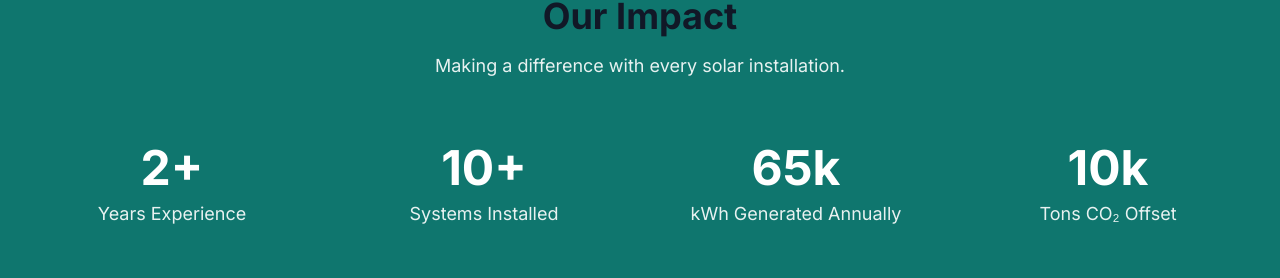
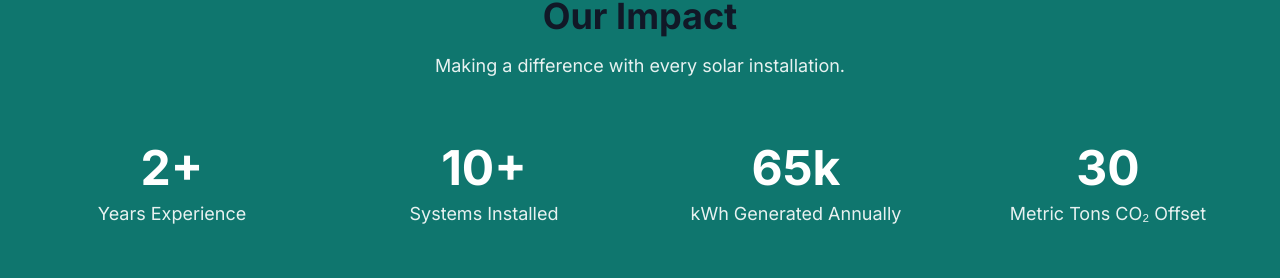
Before and after one commit to dakshal/hdsolarsolutions, a React (Vite) app: page / in a window 1280 px wide. Shown: the part 2154-2432 px from the top of the page. Built offline with nearby package versions, Linux system fonts and the light colour scheme.

Commit message:
Updated HomePage.tsx

```diff
--- a/src/pages/HomePage.tsx
+++ b/src/pages/HomePage.tsx
@@ -270,9 +270,9 @@ const HomePage: React.FC = () => {
 
             <div>
               <div className="text-4xl md:text-5xl font-bold mb-2">
-                {statsInView && <CountUp end={10} suffix="k" duration={2.5} />}
+                {statsInView && <CountUp end={30} suffix="" duration={2.5} />}
               </div>
-              <p className="text-lg opacity-90">Tons CO₂ Offset</p>
+              <p className="text-lg opacity-90">Metric Tons CO₂ Offset</p>
             </div>
           </div>
         </div>
```
